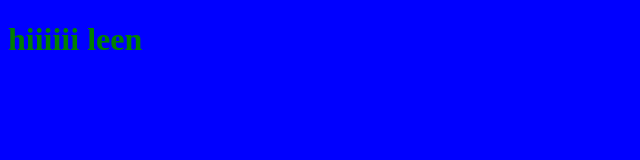
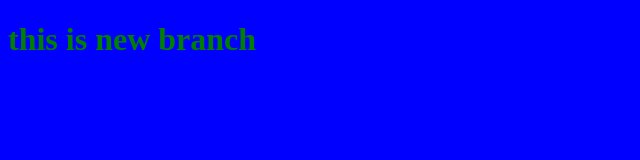
Before and after one commit to ramaalhalag/myproject, a plain HTML site: page index.html in a window 1280 px wide. Shown: the whole page, without its empty margins (0-640 px from the left). Drawn offline with Linux system fonts and the light colour scheme.

Commit message:
edit the html file

```diff
--- a/index.html
+++ b/index.html
@@ -7,7 +7,7 @@
     <link rel="stylesheet" href="style.css">
 </head>
 <body>
-    <h1>hiiiiii leen</h1>
+    <h1>this is new branch</h1>
     <script src="app.js" ></script>
 </body>
 </html>
```
